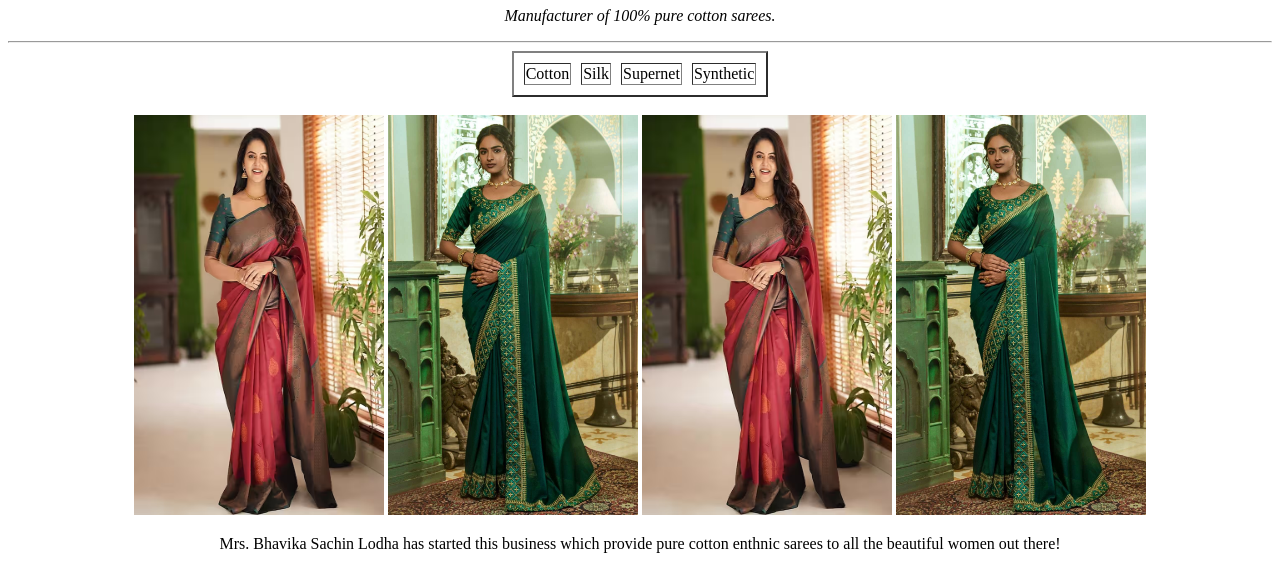
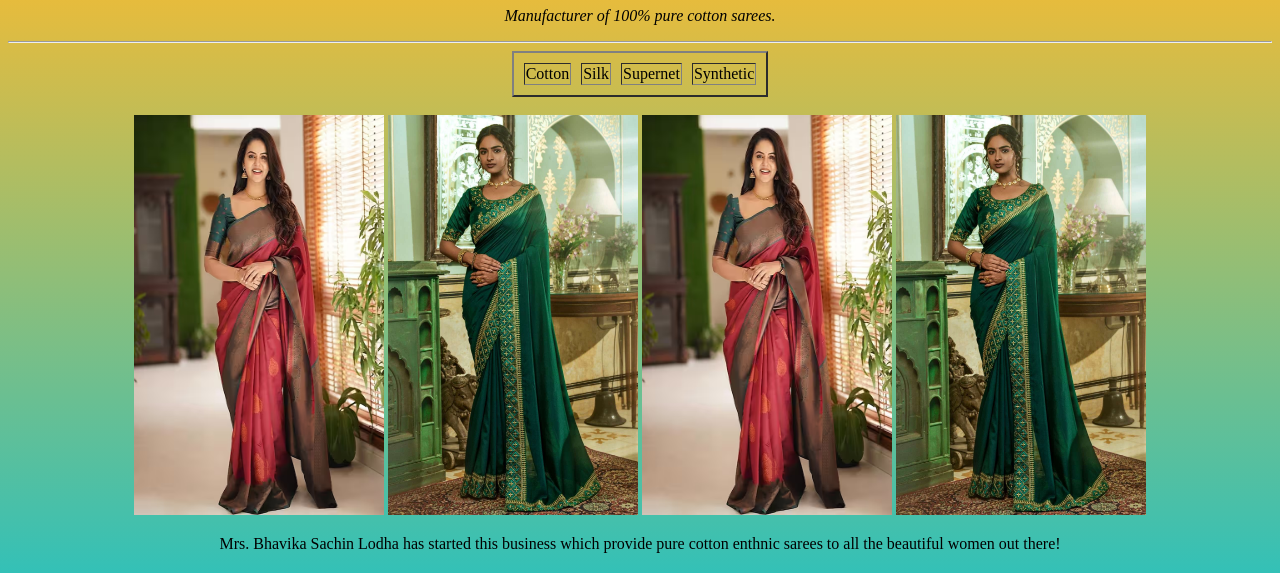
Before and after one commit to yashkumat/scm, a plain HTML site: page index.html in a window 1280 px wide. Shown: the part 73-646 px from the top of the page. Drawn offline with Linux system fonts and the light colour scheme.

Commit message:
Update index.html

```diff
--- a/index.html
+++ b/index.html
@@ -19,7 +19,8 @@
   </head>
 
   <!-- Body -->
-  <body>
+  <body style="background: rgb(34,193,195);
+background: linear-gradient(0deg, rgba(34,193,195,1) 0%, rgba(253,187,45,1) 100%);">
     <center>
       <h1>Saras Cotton Mill</h1>
       <p><i>Manufacturer of 100% pure cotton sarees.</i></p>
```
